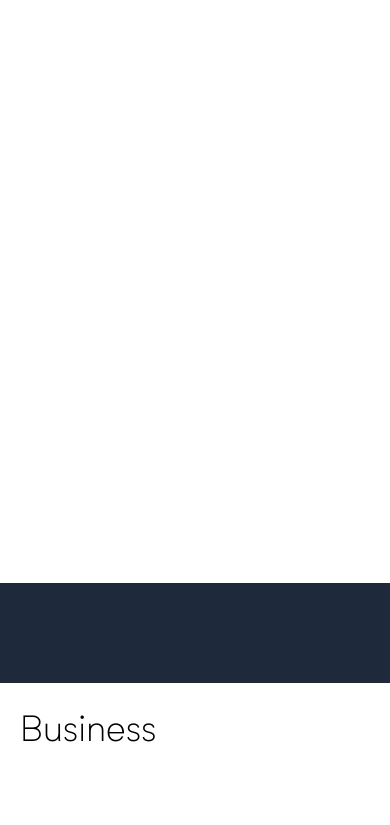
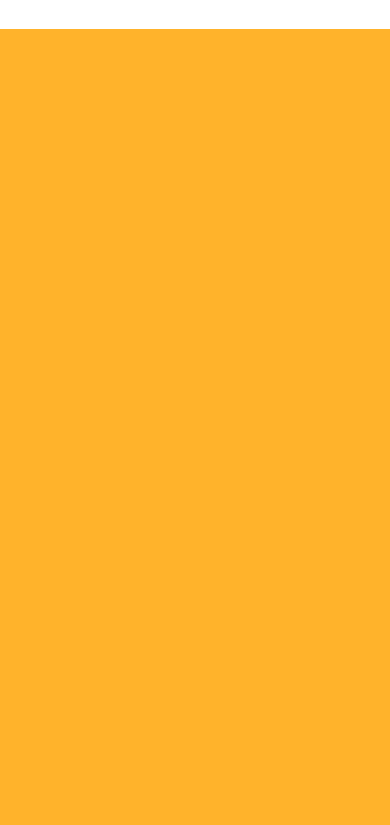
Before and after one commit to RookieAman/marvik-website-test, a Next.js app: page / in a window 390 px wide. Shown: the part 7220-8045 px from the top of the page. Built offline with nearby package versions, Linux system fonts and the light colour scheme.

Commit message:
banner mobile fix

```diff
--- a/components/Banner.js
+++ b/components/Banner.js
@@ -46,7 +46,7 @@ const banner = () => {
     <motion.section
       initial={{ backgroundColor: "#000" }}
       animate={{ backgroundColor: "#FFF" }}
-      className="main w-full"
+      className="main w-full h-[100vh]"
     >
       <div className="md:pt-[16vw] flex justify-center pb-[7vw] pt-[40vw]">
         <motion.h1
--- a/components/Loader.js
+++ b/components/Loader.js
@@ -43,7 +43,7 @@ const AnimatedLetters = ({ title, customDelay, setLoading }) => (
 
 const loader = ({ setLoading }) => {
   return (
-    <section className="main bg-black h-[100vh] w-[100vw]">
+    <section className="main bg-black h-[100vh] w-full">
       <div className="md:pt-[16vw] flex justify-center pb-[7vw] pt-[40vw]">
         <h1 className="relative md:text-[4.5vw] md:tracking-[.10vw] md:leading-[4.2vw] text-4xl font-biotiflight text-white">
           <div className="line">
--- a/components/Services.js
+++ b/components/Services.js
@@ -5,12 +5,8 @@ import { Accordion } from "./Accordion";
 export default function Services() {
   const [expanded, setExpanded] = useState();
 
-  const handleMouseOut = () => {
-    console.log("Mouse went out mofokers!");
-  };
-
   return (
-    <div className="sm:px-5 md:px-14 mb-[700px]" onMouseOut={handleMouseOut}>
+    <div className="sm:px-5 md:px-14 mb-[700px]">
       <motion.h1
         initial={{ x: -200, opacity: 0 }}
         whileInView={{ x: 0, opacity: 1 }}
--- a/pages/index.js
+++ b/pages/index.js
@@ -22,7 +22,7 @@ export default function Home() {
   }, [loading]);
 
   return (
-    <div className="font-biotif w-[100vw]">
+    <div className="font-biotif w-full">
       <Head>
         <title>Marvik Website</title>
       </Head>
@@ -34,8 +34,8 @@ export default function Home() {
           <Header />
           <Banner />
           <Work />
-          <Services />
-          <Clients />
+          {/* <Services />
+          <Clients /> */}
           <div className="h-[1000px] bg-[#FFB32B]"></div>
         </>
       )}
```
